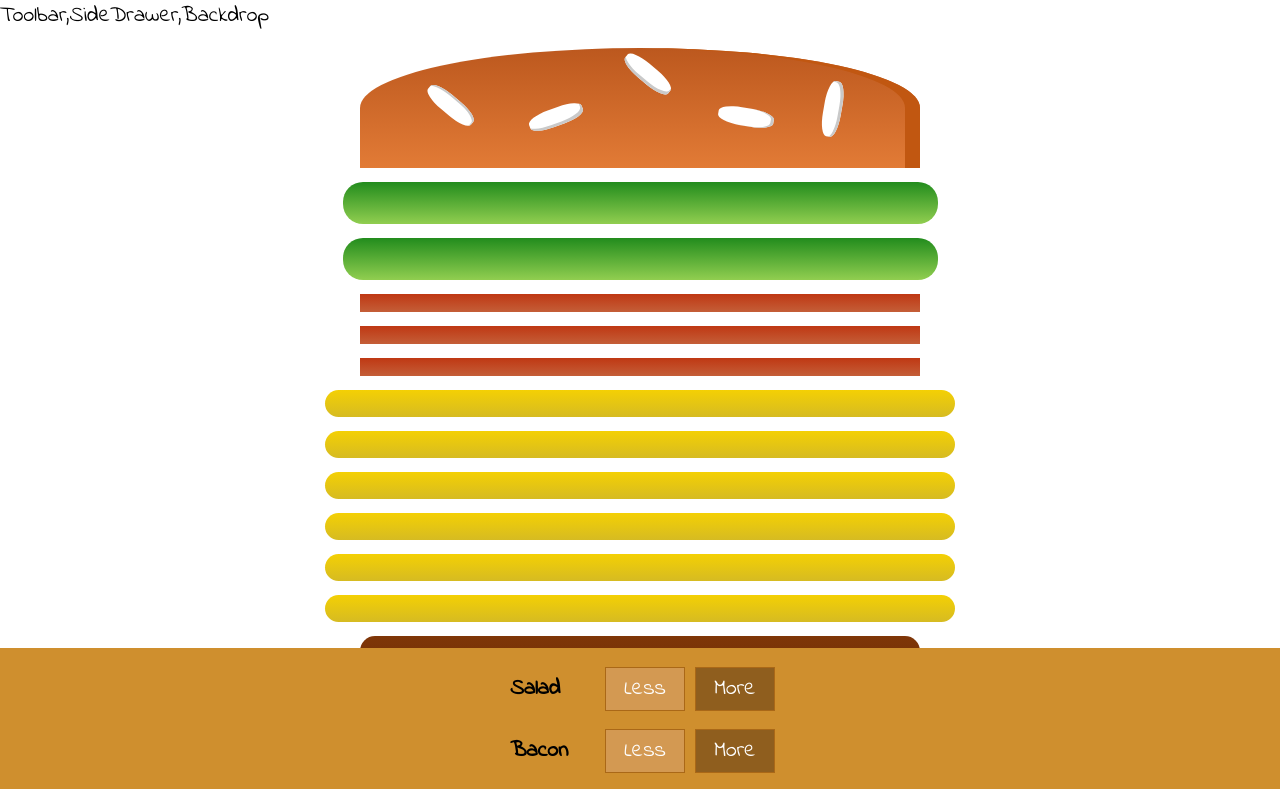
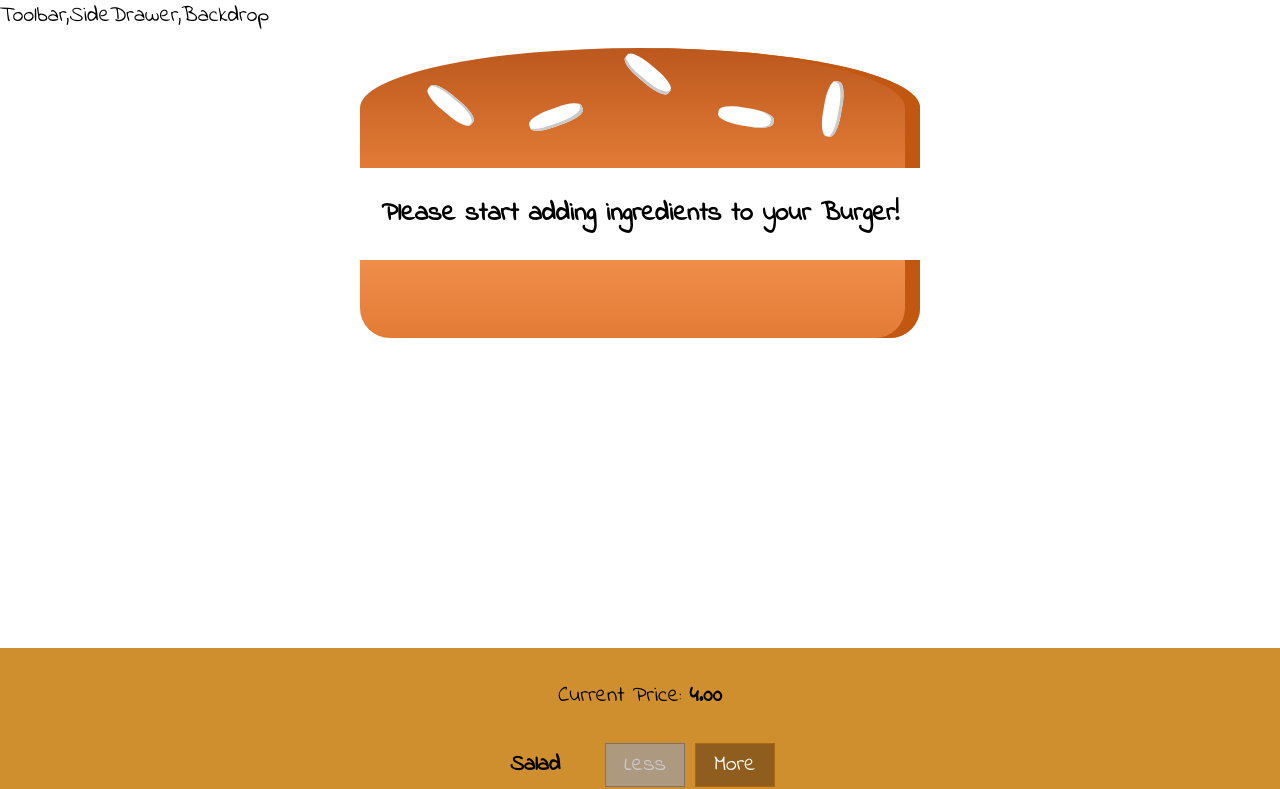
Before and after one commit to wechuli/burger-app, a React (Create React App) app: page / in a window 1280 px wide. Shown: the top 789 px of the page. Built offline with nearby package versions, Linux system fonts and the light colour scheme; a web font is replaced by a local one.

Commit message:
enhancing burger builder controls

```diff
--- a/src/components/Burger/BuildControls/BuildControl/BuildControl.js
+++ b/src/components/Burger/BuildControls/BuildControl/BuildControl.js
@@ -1,15 +1,22 @@
-import React from 'react'
-import classes from './BuildControl.module.css'
+import React from "react";
+import classes from "./BuildControl.module.css";
 
-const BuildControl=(props)=> {
+const BuildControl = props => {
   return (
     <div className={classes.BuildControl}>
       <div className={classes.Label}>{props.label}</div>
-      <button className={classes.Less}onClick={props.lessed}>Less</button>
-      <button className={classes.More}onClick={props.added}>More</button>
+      <button
+        className={classes.Less}
+        onClick={props.lessed}
+        disabled={props.disabled}
+      >
+        Less
+      </button>
+      <button className={classes.More} onClick={props.added}>
+        More
+      </button>
     </div>
-  )
-}
-
+  );
+};
 
 export default BuildControl;
--- a/src/components/Burger/BuildControls/BuildControls.js
+++ b/src/components/Burger/BuildControls/BuildControls.js
@@ -11,15 +11,14 @@
 const BuildControls = props => {
   return (
     <div className={classes.BuildControls}>
+    <p>Current Price: <strong>{props.price.toFixed(2)}</strong></p>
       {controls.map(ctrl => (
         <BuildControl
           key={ctrl.label}
           label={ctrl.label}
           added={() => props.ingredientAdded(ctrl.type)}
-
           lessed={() => props.ingredientRemoved(ctrl.type)}
-
-
+          disabled={props.disabled[ctrl.type]}
         />
       ))}
     </div>
--- a/src/containers/BurgerBuilder/BurgerBuilder.js
+++ b/src/containers/BurgerBuilder/BurgerBuilder.js
@@ -12,10 +12,10 @@
 class BurgerBuilder extends Component {
   state = {
     ingredients: {
-      salad: 2,
-      bacon: 3,
-      cheese: 6,
-      meat: 4
+      salad: 0,
+      bacon: 0,
+      cheese: 0,
+      meat: 0
     },
     totalPrice: 4
   };
@@ -33,6 +33,9 @@
   };
   removeIngredientHandler = type => {
     const oldCount = this.state.ingredients[type];
+    if (oldCount <= 0) {
+      return;
+    }
     const updatedCount = oldCount - 1;
     const updatedIngredients = {
       ...this.state.ingredients
@@ -44,10 +47,22 @@
     this.setState({ totalPrice: newPrice, ingredients: updatedIngredients });
   };
   render() {
+    const disabledInfo = {
+      ...this.state.ingredients
+    };
+    for (let key in disabledInfo) {
+      disabledInfo[key] = disabledInfo[key] <= 0;
+    }
+    // console.log(disabledInfo);
     return (
       <Auxilliary>
         <Burger ingredients={this.state.ingredients} />
-        <BuildControls ingredientAdded={this.addIngredientHandler} ingredientRemoved={this.removeIngredientHandler}/>
+        <BuildControls
+          ingredientAdded={this.addIngredientHandler}
+          ingredientRemoved={this.removeIngredientHandler}
+          disabled={disabledInfo}
+          price={this.state.totalPrice}
+        />
       </Auxilliary>
     );
   }
```
